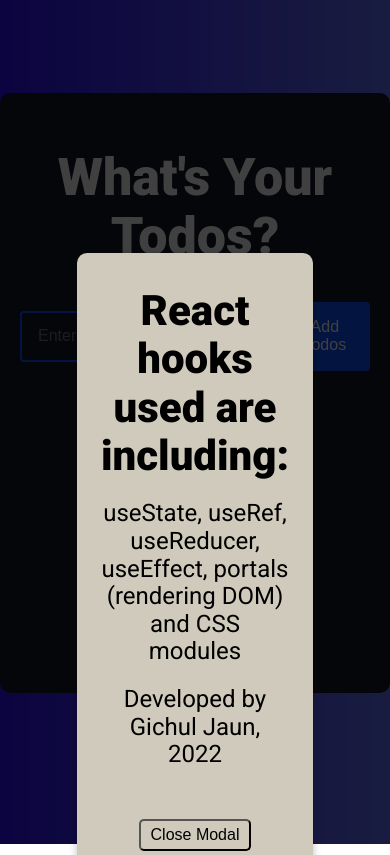
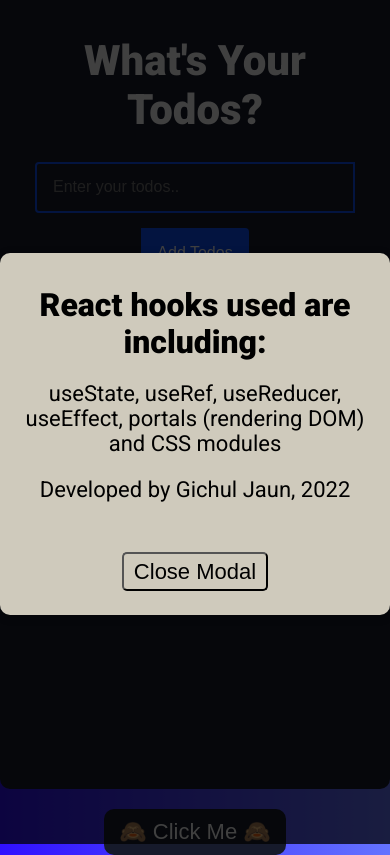
Before and after one commit to gichul0317/todo-app-with-reducer, a React (Create React App) app: page / in a window 390 px wide. Both pictures are taken after a click on the button "🙈 Click Me 🙈". Built offline with nearby package versions, Linux system fonts and the light colour scheme.

Commit message:
done maybe

```diff
--- a/src/App.js
+++ b/src/App.js
@@ -1,10 +1,9 @@
 import React from 'react';
+import { useState } from 'react';
 import Form from './Components/Form/Form';
 import Modal from './Components/Modal/Modal';
-import { Backdrop, ModalOverlay } from './Components/Overlay/Overlay';
 import Button from './Components/Button/Button';
 import './App.css';
-import { useState } from 'react/cjs/react.development';
 
 function App(props) {
   const [showModal, setShowModal] = useState(false);
--- a/src/Components/Button/Button.module.css
+++ b/src/Components/Button/Button.module.css
@@ -19,3 +19,9 @@
 .button:active {
   background-color: rgba(100, 115, 255, 1);
 }
+
+@media (max-width: 767px) {
+  .button {
+    font-size: 22px;
+  }
+}
--- a/src/Components/Form/Form.module.css
+++ b/src/Components/Form/Form.module.css
@@ -59,3 +59,29 @@ ul {
 ul p {
   color: #fff;
 }
+
+@media (max-width: 767px) {
+  .container {
+    height: 800px;
+  }
+
+  h1 {
+    font-size: 42px;
+  }
+
+  .form {
+    flex-direction: column;
+  }
+
+  .form button {
+    margin-top: 15px;
+  }
+
+  ul {
+    margin-top: 35px;
+  }
+
+  ul p {
+    font-size: 22px;
+  }
+}
--- a/src/Components/Lists/Lists.module.css
+++ b/src/Components/Lists/Lists.module.css
@@ -45,3 +45,21 @@
 .uncheck {
   color: #fff;
 }
+
+@media (max-width: 767px) {
+  .lists {
+    width: 100%;
+    flex-direction: column;
+  }
+
+  .lists span {
+    margin-right: 0;
+    margin-bottom: 10px;
+  }
+
+  .lists button {
+    margin-right: 0;
+    margin-bottom: 10px;
+    font-size: 22px;
+  }
+}
--- a/src/Components/Modal/Modal.module.css
+++ b/src/Components/Modal/Modal.module.css
@@ -30,3 +30,17 @@ button:active {
   background-color: #161a2b;
   color: #fff;
 }
+
+@media (max-width: 767px) {
+  .modal h3 {
+    font-size: 32px;
+  }
+
+  .modal p {
+    font-size: 22px;
+  }
+
+  .modal button {
+    font-size: 22px;
+  }
+}
--- a/src/Components/Overlay/Overlay.module.css
+++ b/src/Components/Overlay/Overlay.module.css
@@ -22,3 +22,9 @@
   z-index: 7;
   text-align: center;
 }
+
+@media (max-width: 767px) {
+  .overlay {
+    width: 100%;
+  }
+}
```
